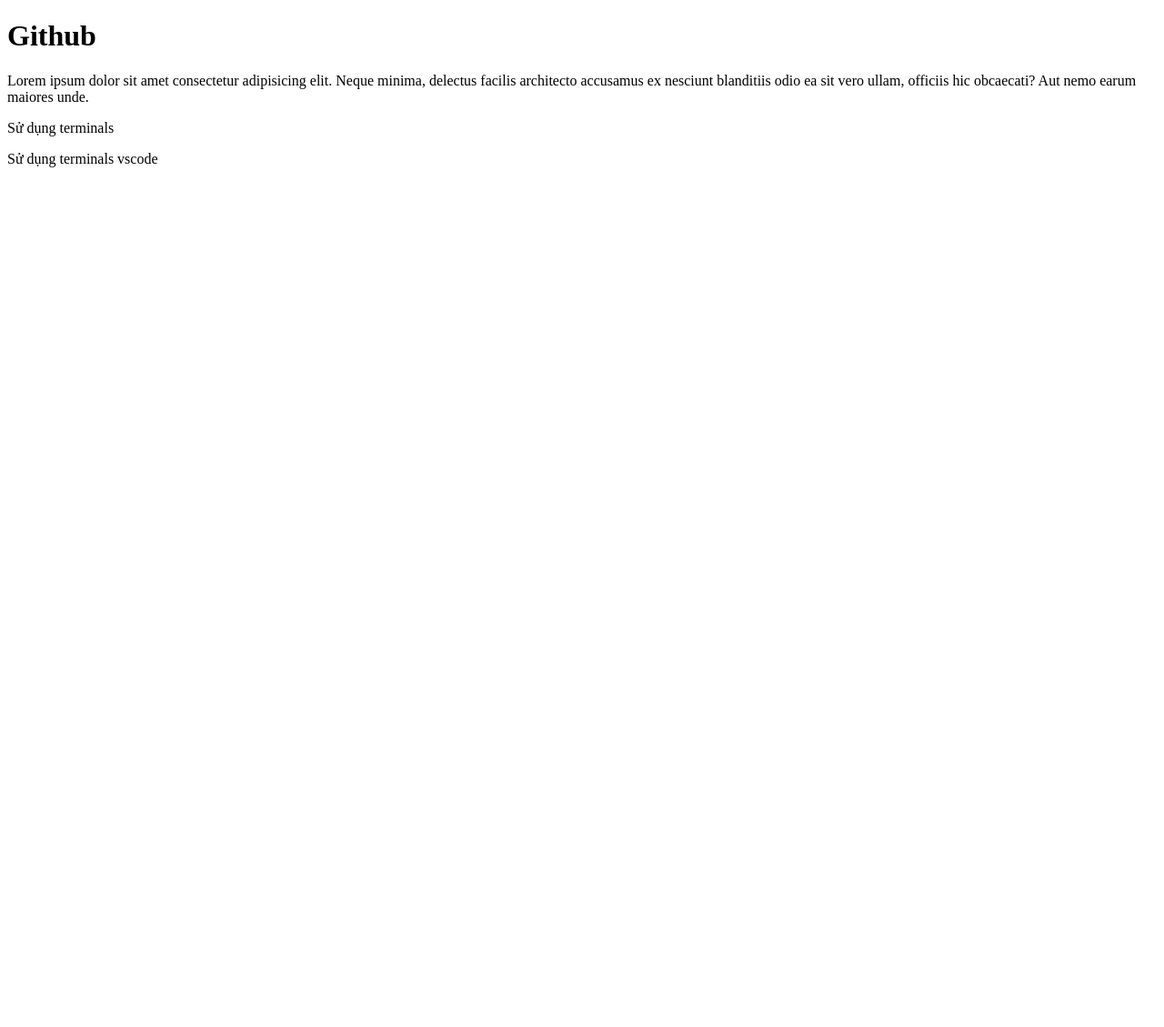
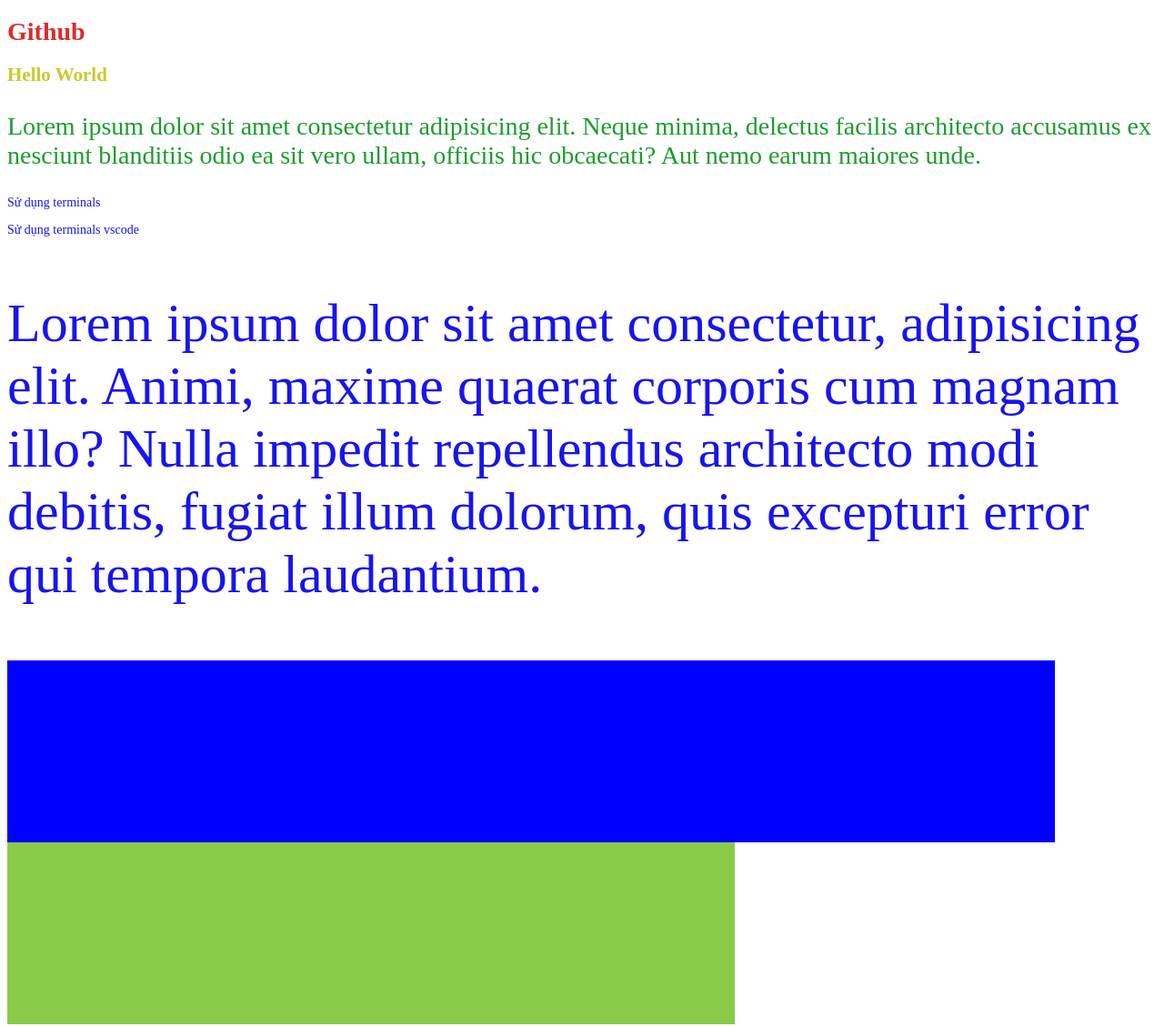
Before and after one commit to dnghia2109/dnghia2109.github.io, a plain HTML site: page web10/day03/index.html in a window 1280 px wide. Shown: the whole page at 91% size. Before the commit the page ends 800 px from the top, so only its background shows below. Drawn offline with Linux system fonts and the light colour scheme.

Commit message:
"bo sung"

```diff
--- a/web10/day03/index.html
+++ b/web10/day03/index.html
@@ -5,14 +5,23 @@
    <meta http-equiv="X-UA-Compatible" content="IE=edge">
    <meta name="viewport" content="width=device-width, initial-scale=1.0">
    <title>Document</title>
+   <link rel="stylesheet" href="./style2.css">
 </head>
 <body>
    <h1>Github</h1>
-
-   <p>Lorem ipsum dolor sit amet consectetur adipisicing elit. Neque minima, delectus facilis architecto accusamus ex nesciunt blanditiis odio ea sit vero ullam, officiis hic obcaecati? Aut nemo earum maiores unde.</p>
+   <h2>Hello World</h2>
+   <p class="para">Lorem ipsum dolor sit amet consectetur adipisicing elit. Neque minima, delectus facilis architecto accusamus ex nesciunt blanditiis odio ea sit vero ullam, officiis hic obcaecati? Aut nemo earum maiores unde.</p>
 
    <p>Sử dụng terminals</p>
 
    <p>Sử dụng terminals vscode </p>
+   <div class="text">
+      <p>Lorem ipsum dolor sit amet consectetur, adipisicing elit. Animi, maxime quaerat corporis cum magnam illo? Nulla impedit repellendus architecto modi debitis, fugiat illum dolorum, quis excepturi error qui tempora laudantium.</p>
+   </div>
+   <div class="box">
+      <div class="box-inner">
+
+      </div>
+   </div>
 </body>
 </html>
--- /dev/null
+++ b/web10/day03/style2.css
@@ -0,0 +1,46 @@
+/* font-size mặc định là 16px */
+
+:root{
+   font-size:14px;
+   --color-text: #1814ee;
+   --color-heading: #dd2b2b;
+   --width: 100px;
+}
+
+.para{
+   --color-text: #1c9c2d;
+   font-size: 2rem;
+}
+
+h1{
+   color: var(--color-heading);
+}
+
+h2{
+   --color-heading: #c9c92e;
+   color: var(--color-heading);
+}
+
+p{
+   color: var(--color-text);
+}
+
+.text{
+   font-size: 20px;
+}
+
+.text p{
+   font-size: 3em;
+}
+
+.box{
+   width: calc(var(--width) * 8);
+   height: calc(var(--width) * 4);
+   background-color:rgb(137, 202, 73);
+}
+
+.box-inner{
+   background-color:blue ;
+   width: 90vw;
+   height:50%;
+}
```
Also changed, not shown: web10/day03/index2.html (added, +12 -0 lines).
